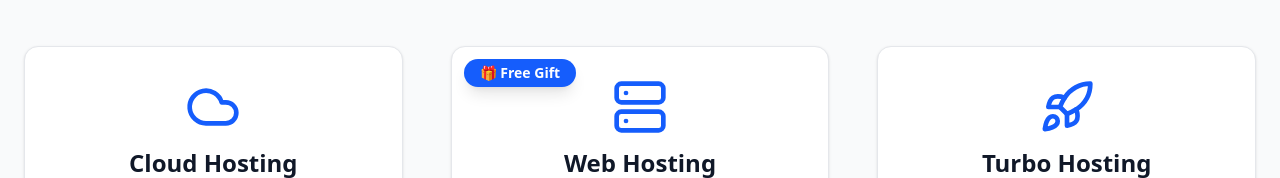
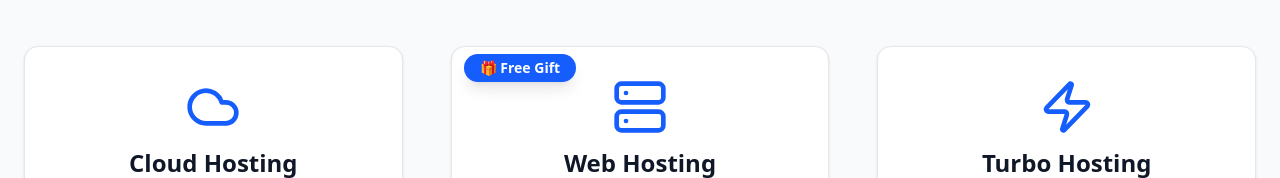
Before and after one commit to ssmahim01/hostnin, a Next.js app: page / in a window 1280 px wide. Shown: the part 774-952 px from the top of the page. Built offline with nearby package versions, Linux system fonts and the light colour scheme.

Commit message:
Updated: navbar and hosting-plan section

```diff
--- a/src/components/shared/hosting-plan.tsx
+++ b/src/components/shared/hosting-plan.tsx
@@ -5,9 +5,9 @@ import {
   Cloud,
   Server,
   Database,
-  Rocket,
   Globe,
   Layers,
+  Zap,
 } from "lucide-react";
 import { plans } from "@/data/hosting-plan";
 import { Plan } from "@/types/hosting-plan";
@@ -57,7 +57,7 @@ export default function HostingPlan() {
         );
       case "Turbo Hosting":
         return (
-          <Rocket className="w-14 h-14 text-blue-600 group-hover:text-white" />
+          <Zap className="w-14 h-14 text-blue-600 group-hover:text-white" />
         );
       default:
         return (
@@ -87,7 +87,7 @@ export default function HostingPlan() {
             >
               {/* Badge */}
               {plan.giftBadge && (
-                <div className="absolute top-3 left-3 group-hover:bg-white group-hover:text-blue-700 bg-blue-600 text-white font-semibold px-4 py-1 rounded-full shadow-lg text-sm">
+                <div className="absolute animate-bounce top-3 left-3 group-hover:bg-white group-hover:text-blue-700 bg-blue-600 text-white font-semibold px-4 py-1 rounded-full shadow-lg text-sm">
                   🎁 Free Gift
                 </div>
               )}
--- a/src/components/shared/navbar.tsx
+++ b/src/components/shared/navbar.tsx
@@ -28,6 +28,7 @@ import {
   LayoutDashboard,
   Star,
   HelpCircle,
+  Globe,
 } from "lucide-react";
 import type { NavItem } from "@/types/nav";
 import Link from "next/link";
@@ -65,7 +66,7 @@ const navItems: NavItem[] = [
       {
         label: "Reseller Hosting",
         href: "/hosting/reseller-hosting",
-        icon: Building2,
+        icon: Globe,
         description: "Start your Business",
       },
       {
```
